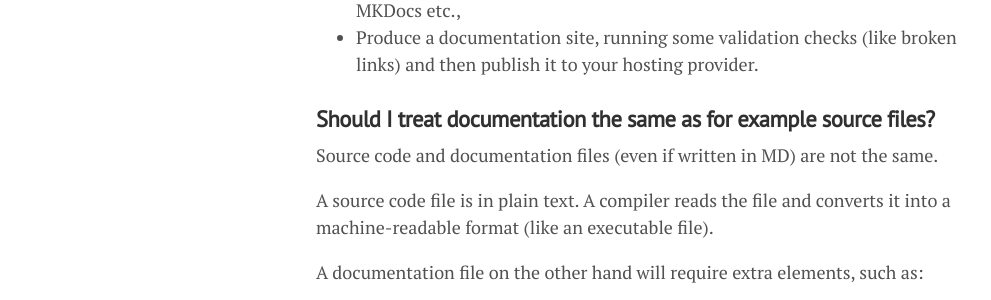
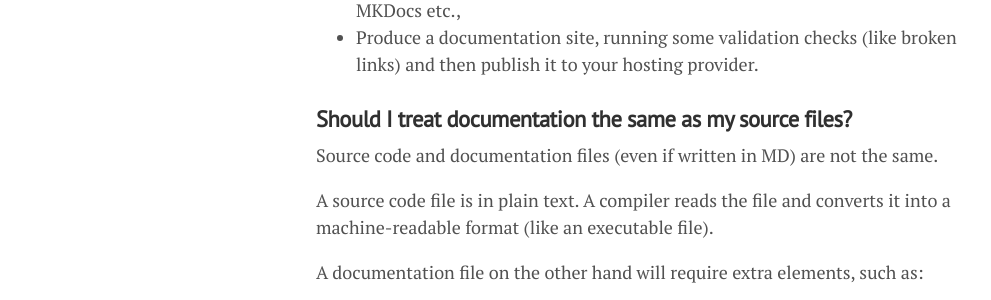
Before and after one commit to lgeurts/lgeurts.github.io, a Jekyll site: the page built from _posts/2020-08-21-docs-as-code.md, in a window 1280 px wide. Shown: the part 528-828 px from the top of the page, without its empty margins (0-991 px from the left). Built offline with Jekyll 4.4.1, drawn with Linux system fonts in a browser that asks for light colours; nearby versions of some CDN libraries.

Commit message:
Update 2020-08-21-docs-as-code.md

```diff
--- a/_posts/2020-08-21-docs-as-code.md
+++ b/_posts/2020-08-21-docs-as-code.md
@@ -19,7 +19,7 @@
 - Using a static site generator like Middleman, Gatsby, Hugo, Jekyll, VuePress, MKDocs etc.,
 - Produce a documentation site, running some validation checks (like broken links) and then publish it to your hosting provider.
 
-### **Should I treat documentation the same as for example source files?**
+### **Should I treat documentation the same as my source files?**
 
 Source code and documentation files (even if written in MD) are not the same.
 
```
